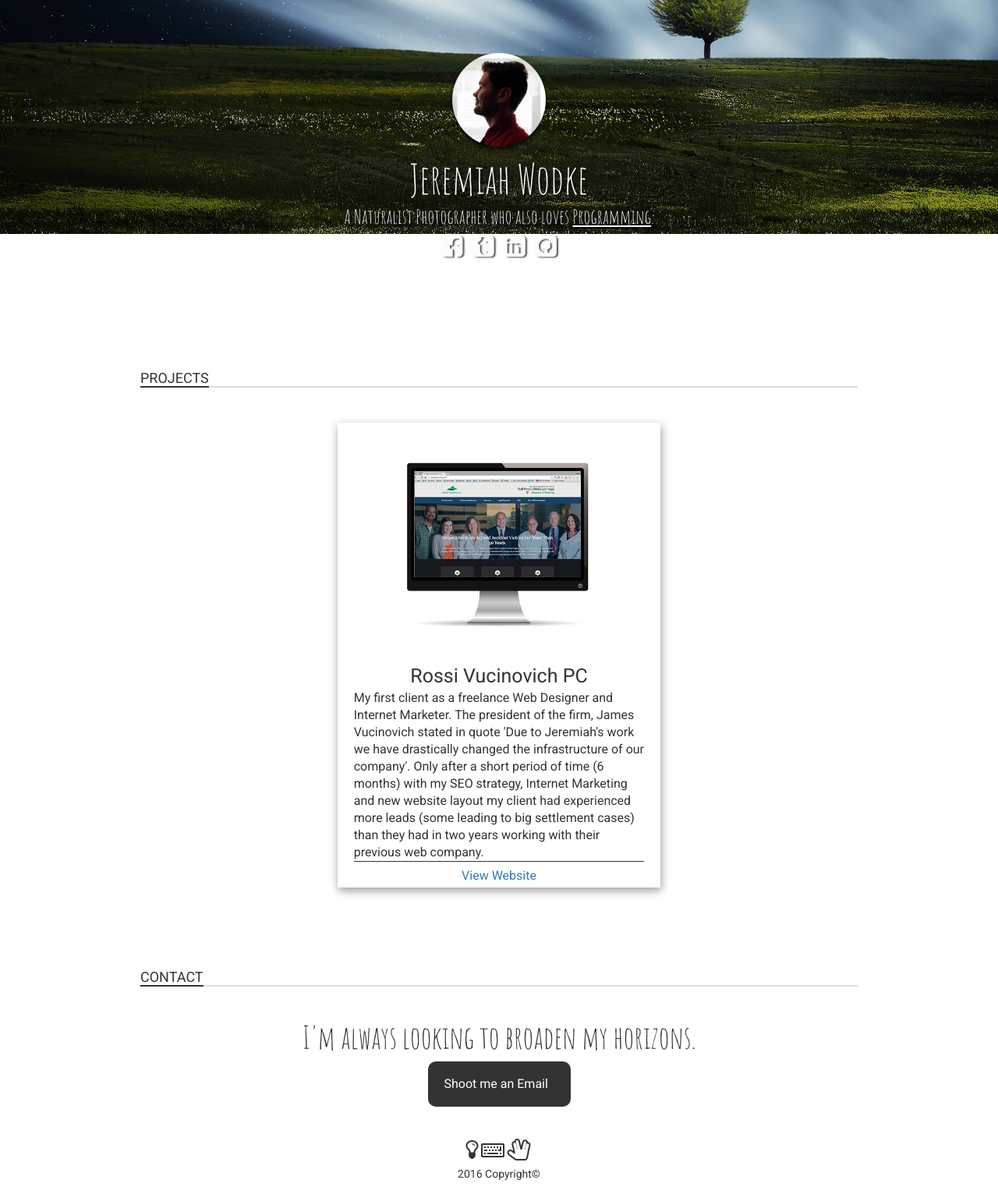
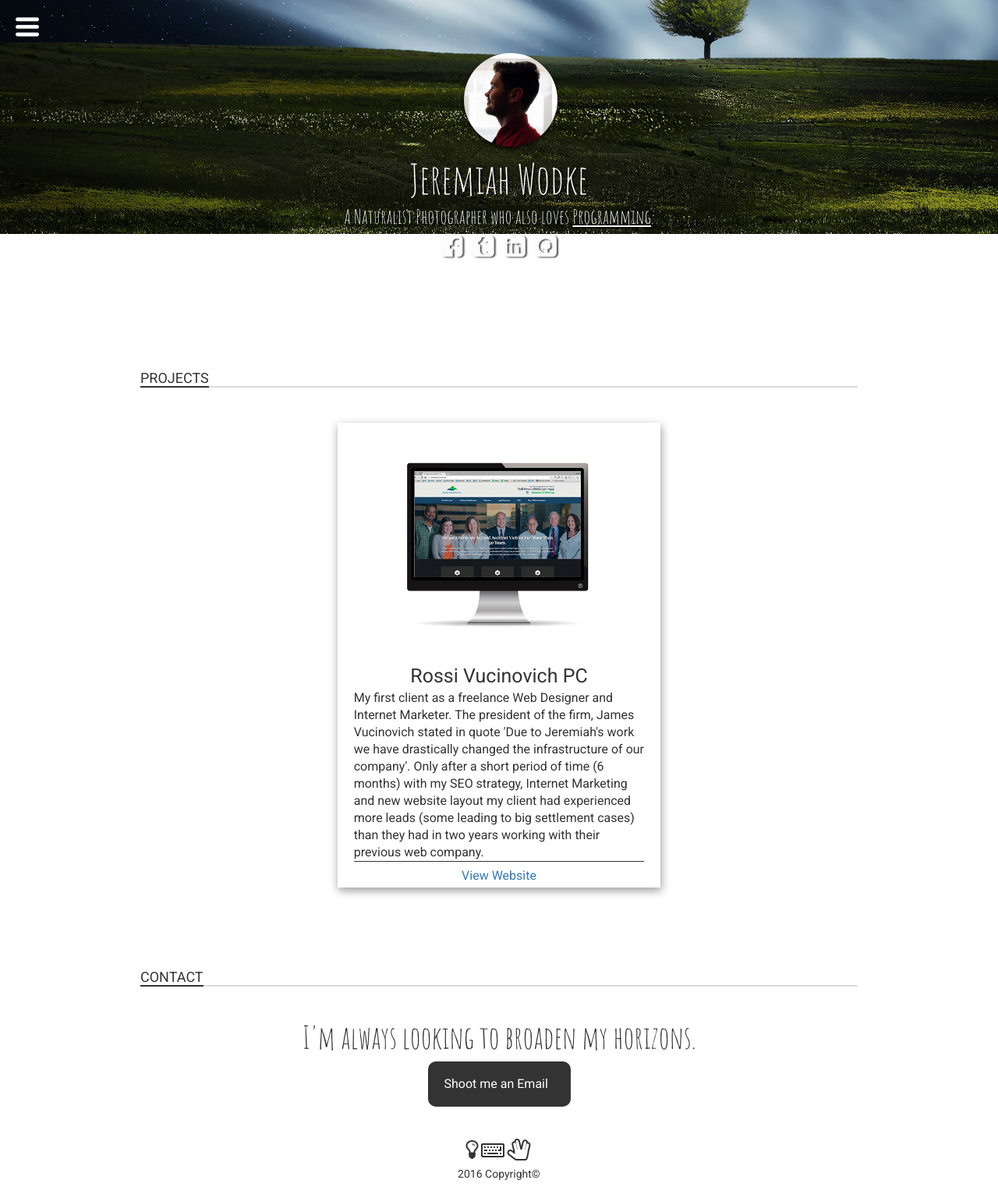
Before and after one commit to JWizerd/jekyll-portfolio-website, a Jekyll site: the page built from index.html, in a window 1280 px wide. Shown: the whole page at 78% size. Built offline with Jekyll 4.4.1, drawn with Linux system fonts in a browser that asks for light colours; Markdown is read by kramdown in place of the engine named in the settings.

Commit message:
added jquery toggle menu

```diff
--- a/_includes/header.html
+++ b/_includes/header.html
@@ -1,6 +1,14 @@
 <header class="row">
     <div class="col-md-12 header">
+        <img id="menu-trigger" src="assets/images/hamburger.png" alt="Open menu">
         <div class="header-content">
+            <nav>
+                <h2>Where to?..</h2>
+                <ul>
+                    <li><a title="blog posts" href="/blog">Blog</a></li>
+                    <li><a title="resume" href="/resume">Resume</a></li>
+                </ul>
+            </nav>
             <img src="assets/images/Jeremiah-Wodke-Wed-Developer-Colorado.jpg" alt="Jeremiah Wodke logo" />
             <h1>Jeremiah Wodke</h1>
             <p>A Naturalist Photographer who also loves <span>Programming</span>.</p>
--- a/_layouts/default.html
+++ b/_layouts/default.html
@@ -24,6 +24,7 @@
     {% include footer.html %}
     <script src="assets/js/bootstrap.js"></script>
     <script src="assets/js/jquery.min.js"></script>
+    <script src="assets/js/custom.js"></script>
 </body>
 
 </html>
--- a/assets/css/main.css
+++ b/assets/css/main.css
@@ -178,6 +178,58 @@
 	.header ul li i:hover {
 		color: #333;
 	}
+	nav {
+		float:left;
+		position:fixed;
+		width: 300px;
+		height:100%;
+		background: rgba(51, 51, 51, .8);
+		color: #fff;
+		top: 0;
+		left: 0;
+		margin-left: -300px;
+		font-size: 80px;
+		z-index: 9998;
+	}
+	.active {
+		margin-left:0;
+	}
+	nav h2, nav ul{
+		position: relative;
+		top: 60px;
+	}
+	nav h2 {
+		text-align:center;
+		border-bottom: 5px solid #fff;
+		padding-bottom:10px;
+		width: 100%;
+		font-size: 70px;
+	}
+	nav ul {
+		position:relative;
+		font-size: 50px;
+	}
+	nav ul li a {
+		color: #fff;
+	}
+	nav ul li a:hover {
+		color: #000;
+		cursor: pointer;
+		text-decoration: none;
+	}
+	#menu-trigger {
+		border-radius: 0;
+    box-shadow: none;
+    width: 30px;
+    float: left;
+    position: relative;
+    top:20px;
+    left:5px;
+    z-index: 9999;
+	}
+	#menu-trigger:hover {
+		cursor: pointer;
+	}
 
 /****************************
 5.0 PORTFOLIO SECTION / MAIN CONTENT
--- /dev/null
+++ b/assets/js/custom.js
@@ -0,0 +1,3 @@
+$("#menu-trigger").click(function() {
+    $("nav").toggleClass("active");
+});
```
Also changed, not shown: assets/images/hamburger.png (added).
